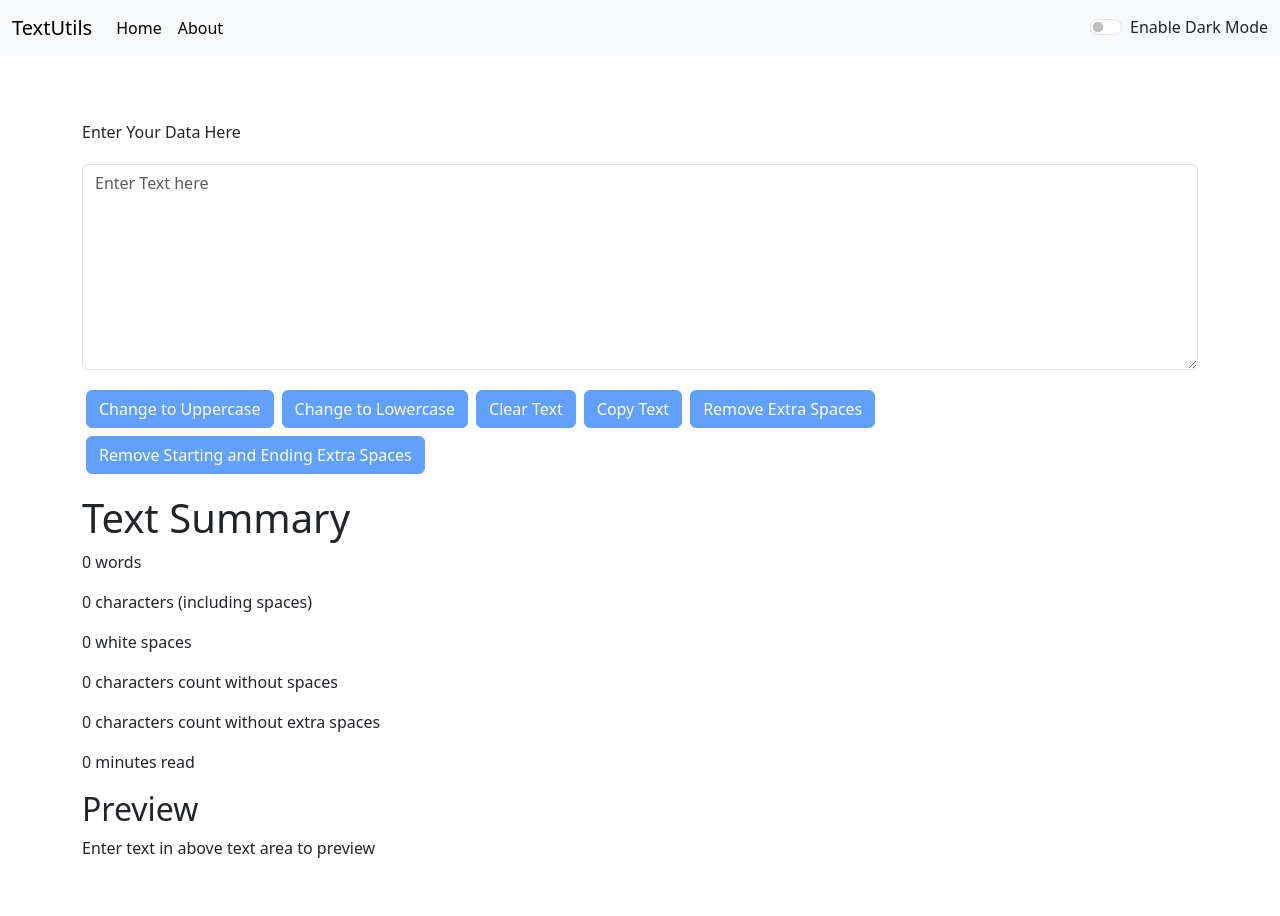
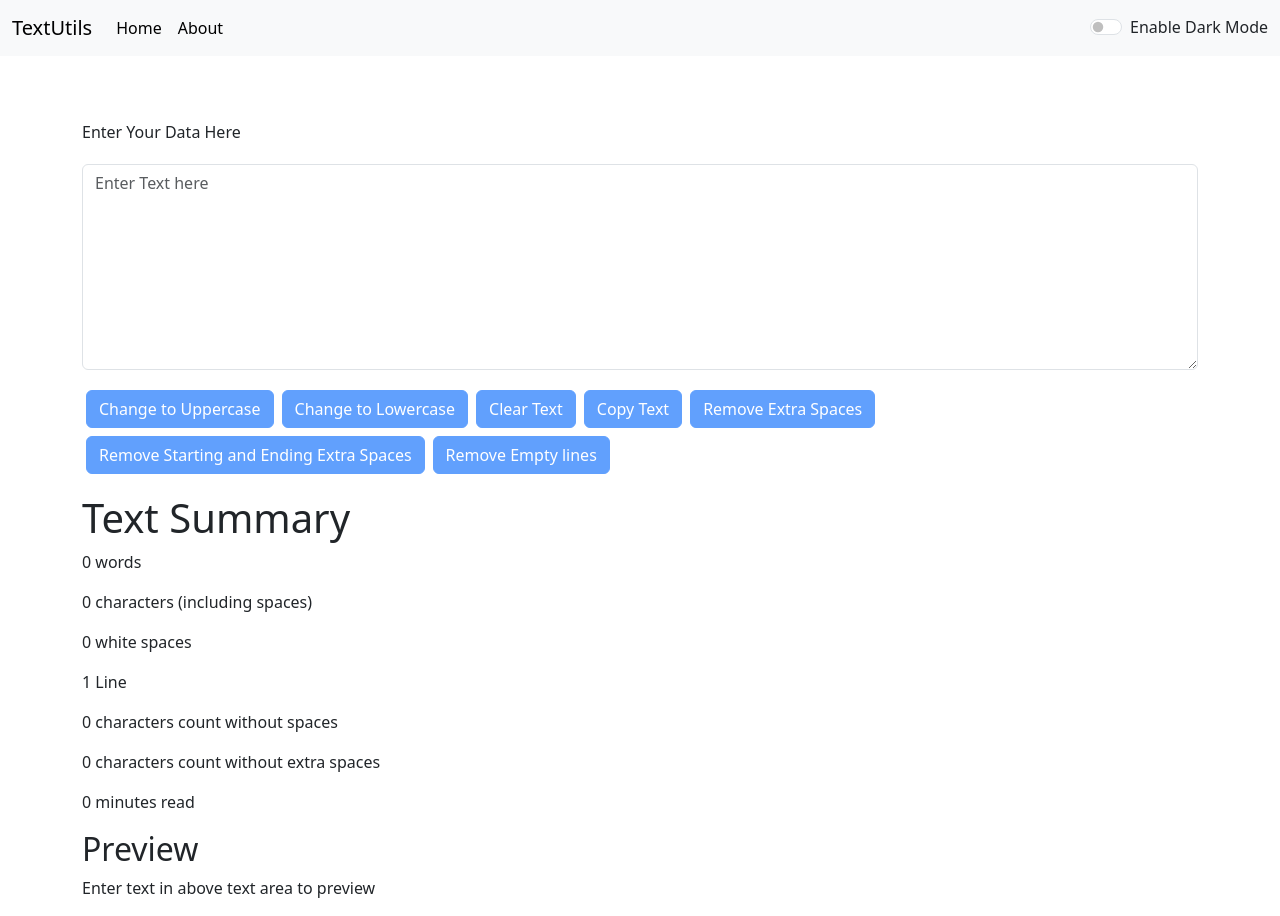
Before and after one commit to riteshsharma-pc/textutils, a React (Create React App) app: page / in a window 1280 px wide. Before the commit the page ends 876 px from the top, so only its background shows below. Built offline with nearby package versions, Linux system fonts and the light colour scheme.

Commit message:
adding missing alerts

```diff
--- a/src/components/Workspace.js
+++ b/src/components/Workspace.js
@@ -1,6 +1,11 @@
 import { useState } from "react";
 
 export default function Workspace(props) {
+    const removeEmptyLines = () => {
+        setData(data.split(/\r?\n/).filter(line => line.trim() !== '').join('\n'))
+        props.showAlert('success', 'Empty lines removed')
+    }
+
     const uppercaseFunc = () => {
         setData(data.toUpperCase());
         props.showAlert('success', 'Converted to Upper case')
@@ -37,23 +42,26 @@ export default function Workspace(props) {
                 <div className="form py-3">
                     <label htmlFor="dataofuser" className="my-1">Enter Your Data Here</label>
                     <textarea className={`form-control my-3 ${props.textarea}`} id="databox" value={data} onChange={handleChange} placeholder="Enter Text here" rows="8"></textarea>
-                    <button disabled={data.split(/[\s+]/).filter((element)=>{return element.length!==0}).length===0} className="btn btn-primary m-1" onClick={uppercaseFunc}>Change to Uppercase</button>
-                    <button disabled={data.split(/[\s+]/).filter((element)=>{return element.length!==0}).length===0} className="btn btn-primary m-1" onClick={lowercaseFunc}>Change to Lowercase</button>
-                    <button disabled={data.length===0} className="btn btn-primary m-1" onClick={clearTextFunc}>Clear Text</button>
-                    <button disabled={data.split(/[\s+]/).filter((element)=>{return element.length!==0}).length===0} className="btn btn-primary m-1" onClick={copyText}>Copy Text</button>
-                    <button disabled={data.split(/[\s+]/).filter((element)=>{return element.length!==0}).length===0} className="btn btn-primary m-1" onClick={removeExtraSpaces}>Remove Extra Spaces</button>
-                    <button disabled={data.split(/[\s+]/).filter((element)=>{return element.length!==0}).length===0} className="btn btn-primary m-1" onClick={removeFrontBackSpaces}>Remove Starting and Ending Extra Spaces</button>
+                    <button disabled={data.split(/[\s+]/).filter((element) => { return element.length !== 0 }).length === 0} className="btn btn-primary m-1" onClick={uppercaseFunc}>Change to Uppercase</button>
+                    <button disabled={data.split(/[\s+]/).filter((element) => { return element.length !== 0 }).length === 0} className="btn btn-primary m-1" onClick={lowercaseFunc}>Change to Lowercase</button>
+                    <button disabled={data.length === 0} className="btn btn-primary m-1" onClick={clearTextFunc}>Clear Text</button>
+                    <button disabled={data.split(/[\s+]/).filter((element) => { return element.length !== 0 }).length === 0} className="btn btn-primary m-1" onClick={copyText}>Copy Text</button>
+                    <button disabled={data.split(/[\s+]/).filter((element) => { return element.length !== 0 }).length === 0} className="btn btn-primary m-1" onClick={removeExtraSpaces}>Remove Extra Spaces</button>
+                    <button disabled={data.split(/[\s+]/).filter((element) => { return element.length !== 0 }).length === 0} className="btn btn-primary m-1" onClick={removeFrontBackSpaces}>Remove Starting and Ending Extra Spaces</button>
+                    <button disabled={data.split('\n').length - 1 === 0} className="btn btn-primary m-1" onClick={removeEmptyLines}>Remove Empty lines</button>
                 </div>
                 <div>
                     <h1>Text Summary</h1>
-                    <p>{data.split(/[\s+]/).filter((element)=>{return element.length!==0}).length} words</p>
+                    <p>{data.split(/[\s+]/).filter((element) => { return element.length !== 0 }).length} words</p>
                     <p>{data.length} characters {"(including spaces)"}</p>
-                    <p>{data.split(' ').length-1} white spaces</p>
-                    <p>{data.length - (data.split(' ').length -1)} characters count without spaces</p>
+                    <p>{data.split(' ').length - 1} white spaces</p>
+                    <p>{data.split('\n').length} {data.split('\n').length === 1 ? 'Line' : 'Lines'}</p>
+
+                    <p>{data.length - (data.split(' ').length - 1)} characters count without spaces</p>
                     <p>{data.split(/[ ]+/).join(" ").trim().length} characters count without extra spaces</p>
-                    <p>{0.016 * data.split(' ').filter((element)=>{return element.length!==0}).length} minutes read</p>
+                    <p>{0.016 * data.split(' ').filter((element) => { return element.length !== 0 }).length} minutes read</p>
                     <h2>Preview</h2>
-                    <p>{data.split(' ').filter((element)=>{return element.length!==0}).length>0 ? data : 'Enter text in above text area to preview'}</p>
+                    <p>{data.split(' ').filter((element) => { return element.length !== 0 }).length > 0 ? data.split('\n').concat('\n') : 'Enter text in above text area to preview'}</p>
                 </div>
             </div>
         </>
```
